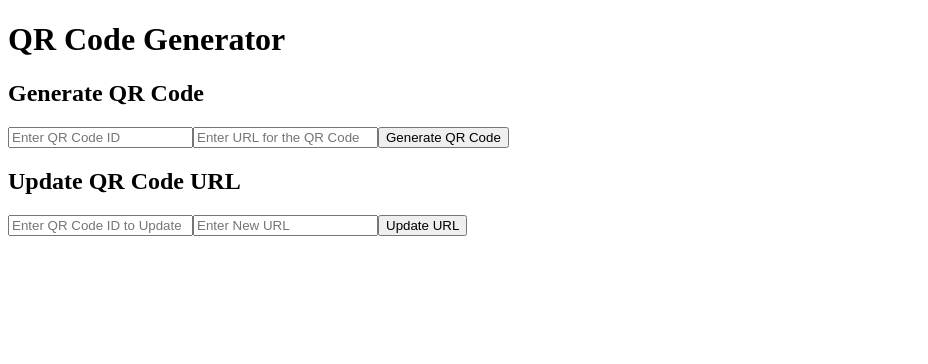
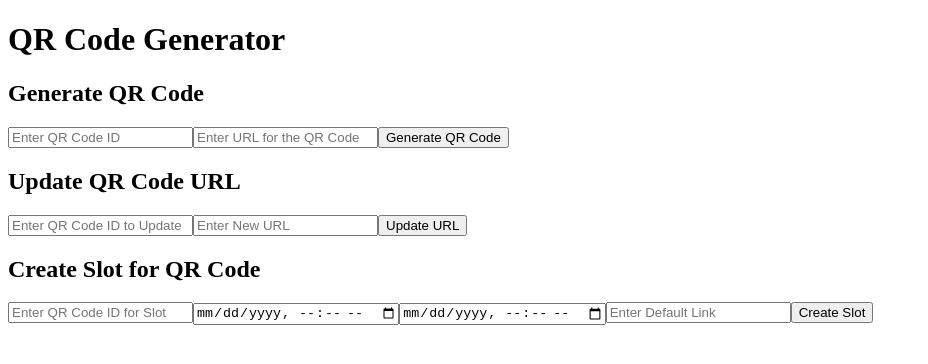
Before and after one commit to huehueadi/qrFrontend, a React (Create React App) app: page / in a window 1280 px wide. Shown: the top 364 px of the page, without its empty margins (0-928 px from the left). Built offline with nearby package versions, Linux system fonts and the light colour scheme.

Commit message:
Initial commit for QR code frontend

```diff
--- a/src/QRCodeGenerator.js
+++ b/src/QRCodeGenerator.js
@@ -1,5 +1,4 @@
 import React, { useState } from 'react';
-
 
 function App() {
   // State for form inputs
@@ -8,6 +7,11 @@ function App() {
   const [newUrl, setNewUrl] = useState('');
   const [qrCodeUrl, setQrCodeUrl] = useState('');
   const [message, setMessage] = useState('');
+
+  // State for slot creation form
+  const [startTime, setStartTime] = useState('');
+  const [endTime, setEndTime] = useState('');
+  const [defaultLink, setDefaultLink] = useState('');
 
   // API URL for your backend
   const apiUrl = 'https://qrbackend-aio3.onrender.com/api/';
@@ -67,6 +71,33 @@ function App() {
     }
   };
 
+  // Create Slot
+  const createSlot = async () => {
+    if (!qrCodeId || !startTime || !endTime || !defaultLink) {
+      setMessage('All fields are required to create a slot.');
+      return;
+    }
+
+    try {
+      const response = await fetch(`${apiUrl}/create-slot`, {
+        method: 'POST',
+        headers: {
+          'Content-Type': 'application/json',
+        },
+        body: JSON.stringify({ qrCodeId, startTime, endTime, defaultLink }),
+      });
+
+      const data = await response.json();
+      if (response.ok) {
+        setMessage(data.message);
+      } else {
+        setMessage(data.message);
+      }
+    } catch (err) {
+      setMessage('Error creating slot.');
+    }
+  };
+
   return (
     <div className="App">
       <h1>QR Code Generator</h1>
@@ -117,6 +148,36 @@ function App() {
         />
         <button onClick={updateQrCodeUrl}>Update URL</button>
       </div>
+
+      {/* Slot Creation Form */}
+      <div className="form-container">
+        <h2>Create Slot for QR Code</h2>
+        <input
+          type="text"
+          placeholder="Enter QR Code ID for Slot"
+          value={qrCodeId}
+          onChange={(e) => setQrCodeId(e.target.value)}
+        />
+        <input
+          type="datetime-local"
+          placeholder="Start Time"
+          value={startTime}
+          onChange={(e) => setStartTime(e.target.value)}
+        />
+        <input
+          type="datetime-local"
+          placeholder="End Time"
+          value={endTime}
+          onChange={(e) => setEndTime(e.target.value)}
+        />
+        <input
+          type="text"
+          placeholder="Enter Default Link"
+          value={defaultLink}
+          onChange={(e) => setDefaultLink(e.target.value)}
+        />
+        <button onClick={createSlot}>Create Slot</button>
+      </div>
     </div>
   );
 }
```
